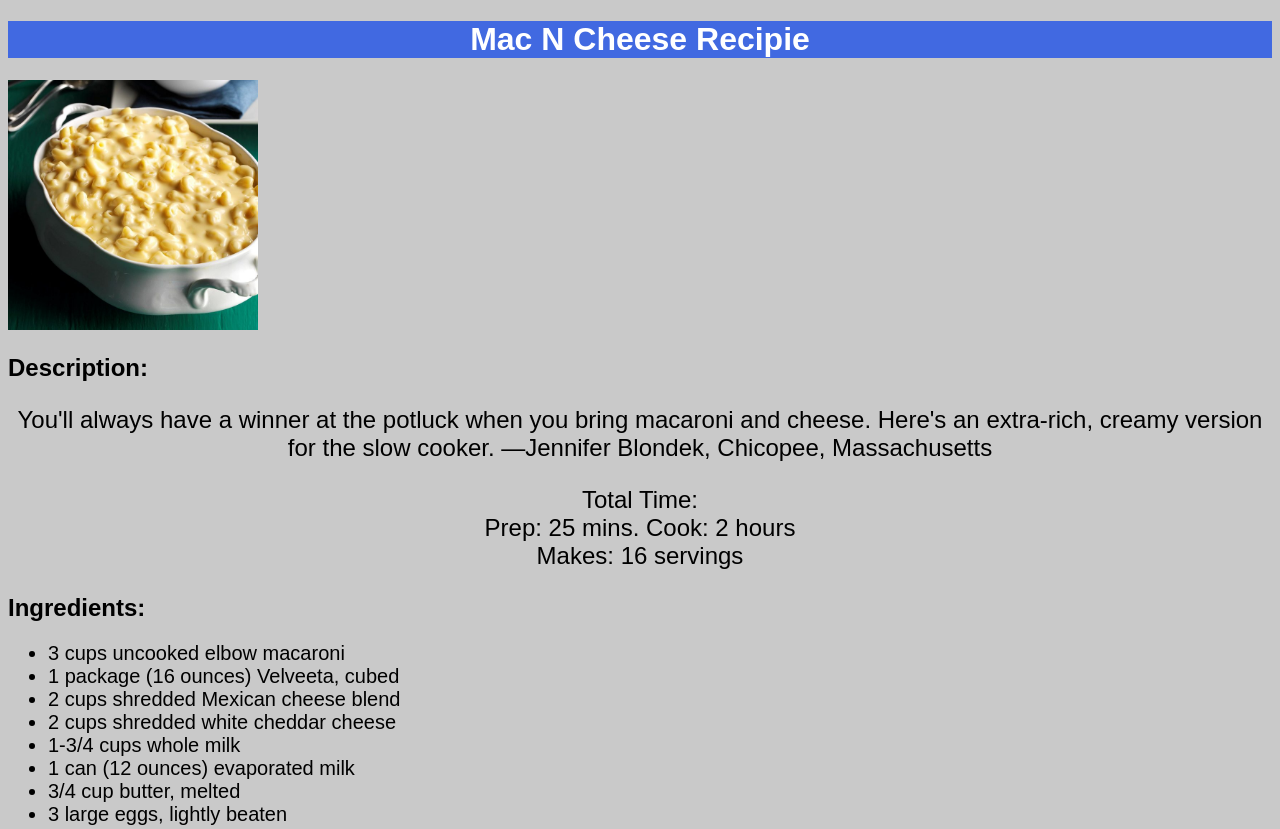
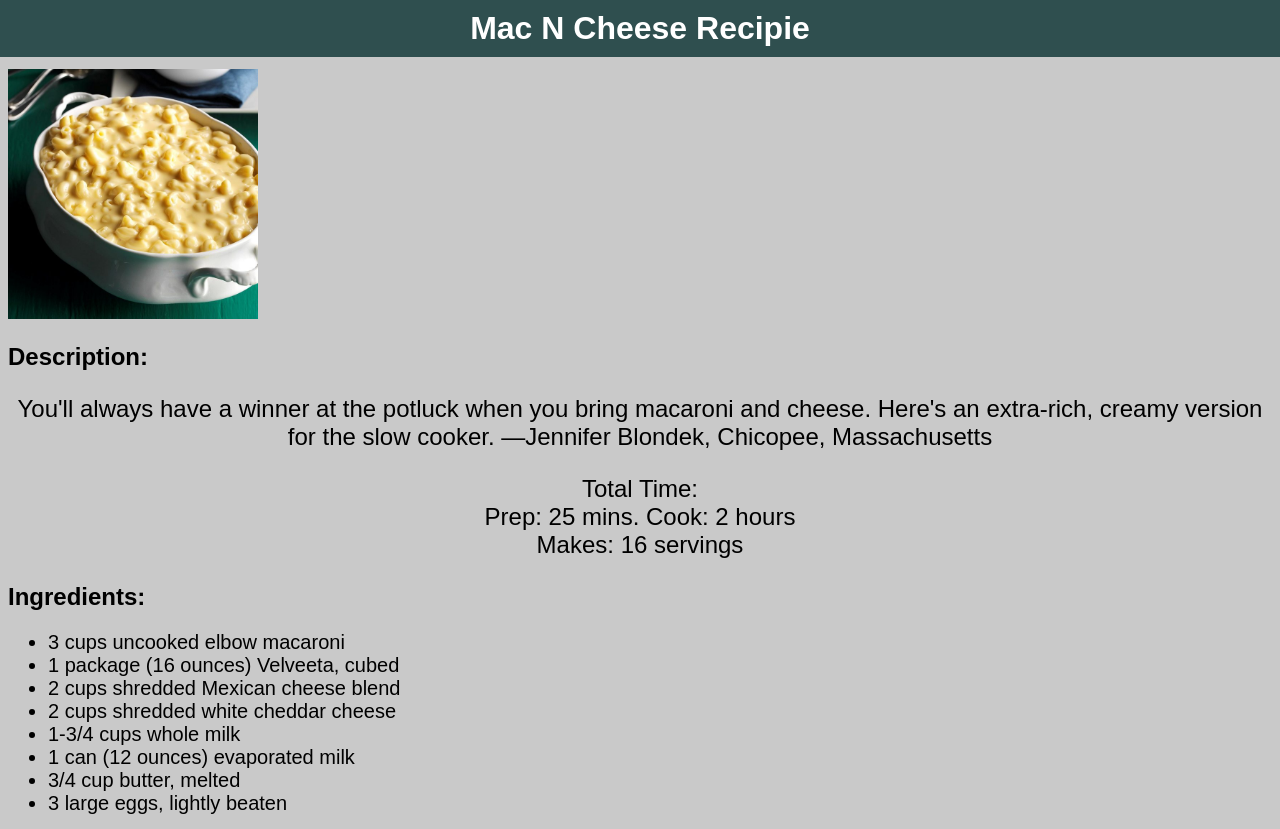
Before and after one commit to EllisOllier/odin-recipies, a plain HTML site: page recipies/mac-n-cheese.html in a window 1280 px wide. Shown: the top 829 px of the page. Drawn offline with Linux system fonts and the light colour scheme.

Commit message:
Changed all h1 elements to cover all of the top bar

```diff
--- a/styles.css
+++ b/styles.css
@@ -14,6 +14,12 @@ li{
 
 h1{
     text-align: center;
-    background-color: royalblue;
+    background-color: darkslategray;
     color: white;
+    margin: -8px;
+    padding: 10px;
 }
+
+img{
+    padding-top: 20px;
+}
```
